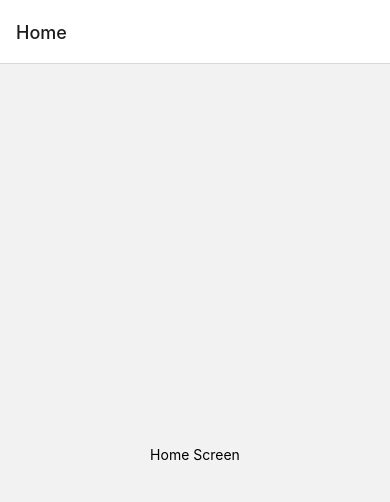
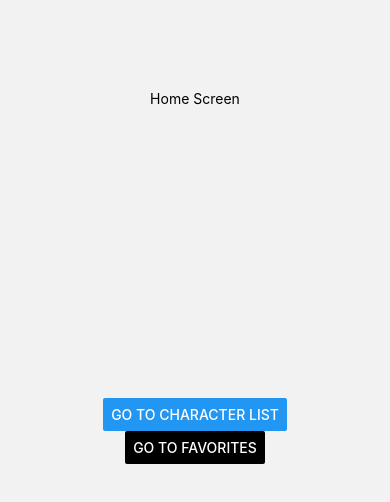
Before and after one commit to mvisnjic/zadatak-lloyds, a React Native app: screen /Welcome in a window 390 px wide. Before the commit this address had no page. Shown: the top 502 px of the page. Built offline with nearby package versions, Linux system fonts and the light colour scheme.

Commit message:
update: dodani screenovi, buttoni..

```diff
--- a/App.js
+++ b/App.js
@@ -1,25 +1,26 @@
 // In App.js in a new project
 
 import * as React from "react";
-import { View, Text } from "react-native";
+import { View, Text, Button } from "react-native";
 import { NavigationContainer } from "@react-navigation/native";
 import { createNativeStackNavigator } from "@react-navigation/native-stack";
-
-function HomeScreen() {
-  return (
-    <View style={{ flex: 1, alignItems: "center", justifyContent: "center" }}>
-      <Text>Home Screen</Text>
-    </View>
-  );
-}
+import WelcomeScreen from "./src/pages/WelcomeScreen";
+import CharacterList from "./src/pages/CharacterList";
+import Favorite from "./src/pages/Favorite";
 
 const Stack = createNativeStackNavigator();
 
 function App() {
   return (
     <NavigationContainer>
-      <Stack.Navigator>
-        <Stack.Screen name="Home" component={HomeScreen} />
+      <Stack.Navigator initialRouteName="WelcomeScreen">
+        <Stack.Screen
+          name="Welcome"
+          component={WelcomeScreen}
+          options={{ headerShown: false }}
+        />
+        <Stack.Screen name="StarWars Characters" component={CharacterList} />
+        <Stack.Screen name="My StarWars Favorites" component={Favorite} />
       </Stack.Navigator>
     </NavigationContainer>
   );
--- /dev/null
+++ b/src/pages/CharacterList.js
@@ -0,0 +1,19 @@
+import * as React from "react";
+import { View, Text, Button, StyleSheet } from "react-native";
+
+function CharacterList() {
+  return (
+    <View style={styles.container}>
+      <Text>People</Text>
+    </View>
+  );
+}
+
+const styles = StyleSheet.create({
+  container: {
+    flex: 1,
+    alignItems: "center",
+    justifyContent: "center",
+  },
+});
+export default CharacterList;
--- /dev/null
+++ b/src/pages/Favorite.js
@@ -0,0 +1,19 @@
+import * as React from "react";
+import { View, Text, Button, StyleSheet } from "react-native";
+
+function Favorite() {
+  return (
+    <View style={styles.container}>
+      <Text>People</Text>
+    </View>
+  );
+}
+
+const styles = StyleSheet.create({
+  container: {
+    flex: 1,
+    alignItems: "center",
+    justifyContent: "center",
+  },
+});
+export default Favorite;
--- /dev/null
+++ b/src/pages/WelcomeScreen.js
@@ -0,0 +1,39 @@
+import { View, Text, Button, StyleSheet } from "react-native";
+
+function WelcomeScreen({ navigation }) {
+  return (
+    <View style={styles.container}>
+      <View style={styles.welcome}>
+        <Text>Home Screen</Text>
+      </View>
+
+      <View style={styles.button}>
+        <Button
+          title="Go to Character list"
+          onPress={() => navigation.navigate("StarWars Characters")}
+        />
+        <Button
+          title="Go to favorites"
+          onPress={() => navigation.navigate("My StarWars Favorites")}
+          color="#000"
+        />
+      </View>
+    </View>
+  );
+}
+
+const styles = StyleSheet.create({
+  container: {
+    flex: 1,
+    alignItems: "center",
+  },
+  welcome: {
+    top: 90,
+  },
+  button: {
+    flex: 1,
+    alignItems: "center",
+    justifyContent: "center",
+  },
+});
+export default WelcomeScreen;
```
